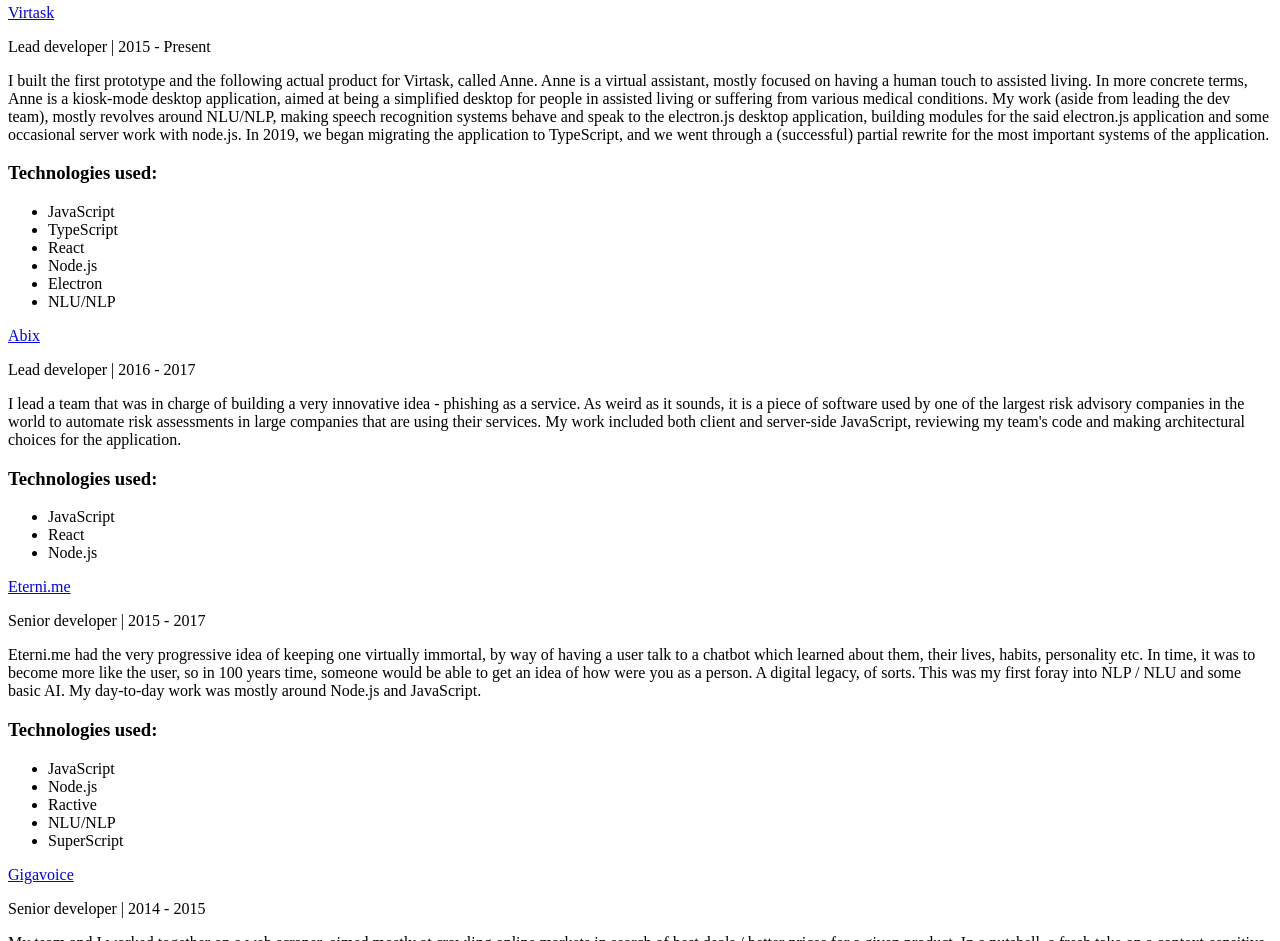
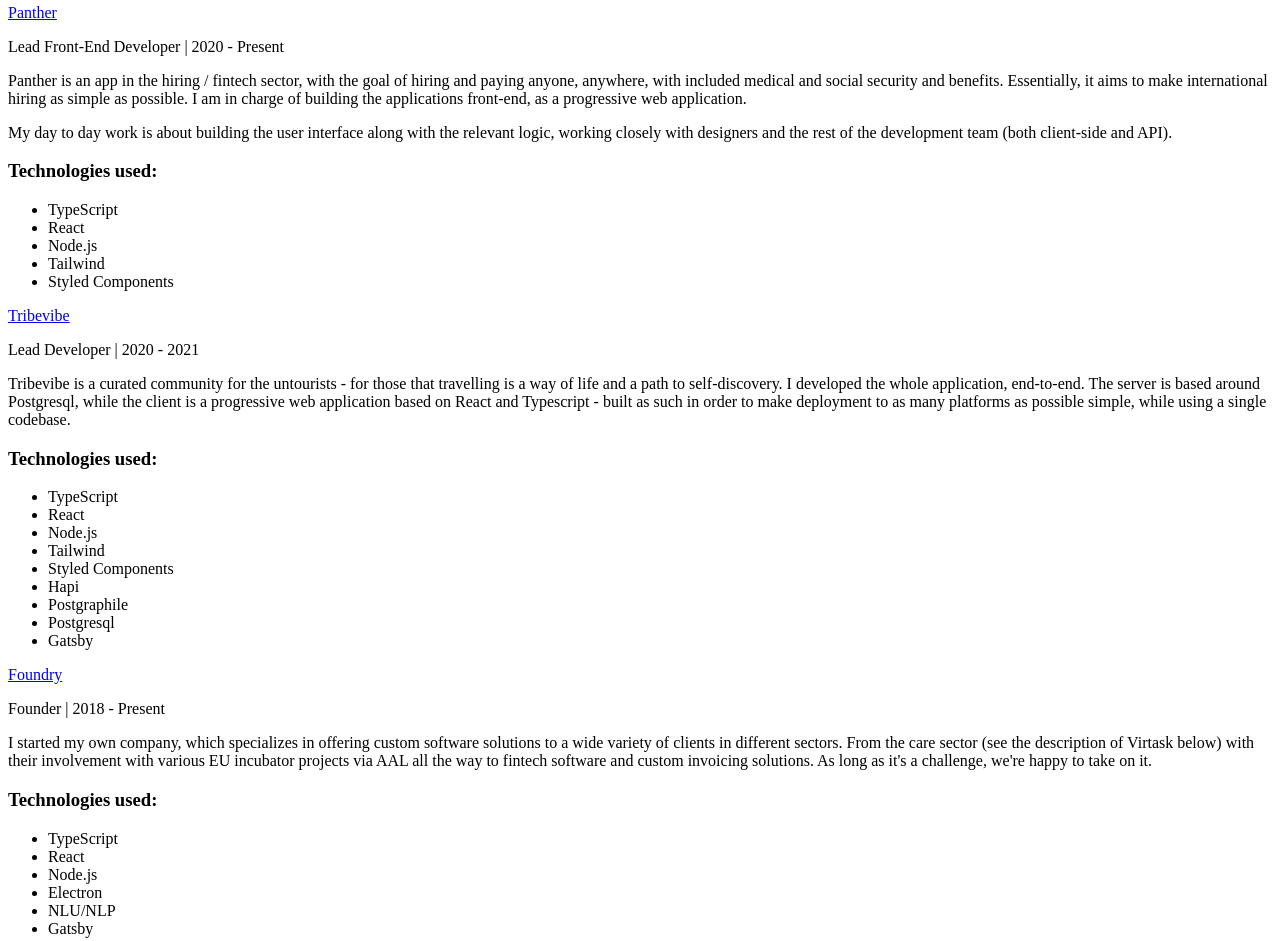
Before and after one commit to DBozhinovski/resume.darko.io, a Gatsby site: page / in a window 1280 px wide. Shown: the part 396-1337 px from the top of the page. Built offline with nearby package versions, Linux system fonts and the light colour scheme; Gatsby itself is replaced by a stand-in of ours.

Commit message:
Updates resume

```diff
--- a/src/pages/index.mdx
+++ b/src/pages/index.mdx
@@ -27,6 +27,49 @@
 >
 
   <SectionItem
+    title="Panther"
+    description="Lead Front-End Developer | 2020 - Present"
+    skills={['TypeScript', 'React', 'Node.js', 'Tailwind', 'Styled Components']}
+    link="https://panther.co/"
+  >
+
+Panther is an app in the hiring / fintech sector, with the goal of hiring and paying anyone, anywhere,
+with included medical and social security and benefits. Essentially, it aims to make international hiring as simple as possible.
+I am in charge of building the applications front-end, as a progressive web application.
+
+My day to day work is about building the user interface along with the relevant logic, working closely with designers and the rest of the
+development team (both client-side and API).
+
+  </SectionItem>
+
+
+  <SectionItem
+    title="Tribevibe"
+    description="Lead Developer | 2020 - 2021"
+    skills={['TypeScript', 'React', 'Node.js', 'Tailwind', 'Styled Components', 'Hapi', 'Postgraphile', 'Postgresql', 'Gatsby']}
+    link="https://tribevibe.earth/"
+  >
+
+Tribevibe is a curated community for the untourists - for those that travelling is a way of life and a path to self-discovery. I developed
+the whole application, end-to-end. The server is based around Postgresql, while the client is a progressive web application based on
+React and Typescript - built as such in order to make deployment to as many platforms as possible simple, while using a single codebase.
+
+  </SectionItem>
+
+  <SectionItem
+    title="Foundry"
+    description="Founder | 2018 - Present"
+    skills={['TypeScript', 'React', 'Node.js', 'Electron', 'NLU/NLP', 'Gatsby']}
+    link="https://foundry.mk/"
+  >
+
+I started my own company, which specializes in offering custom software solutions to a wide variety of clients in different sectors.
+From the care sector (see the description of Virtask below) with their involvement with various EU incubator projects via AAL all the way
+to fintech software and custom invoicing solutions. As long as it's a challenge, we're happy to take on it.
+
+  </SectionItem>
+
+  <SectionItem
     title="Virtask"
     description="Lead developer | 2015 - Present"
     skills={['JavaScript', 'TypeScript', 'React', 'Node.js', 'Electron', 'NLU/NLP']}
@@ -44,6 +87,10 @@
 and some occasional server work with node.js. In 2019, we began migrating the
 application to TypeScript, and we went through a (successful) partial
 rewrite for the most important systems of the application.
+
+The Anne product was a part of numerous EU incubator projects via the AAL in
+multiple EU (and EU-adjacent) countries - The Netherlands, Germany, Switzerland,
+Belgium and Italy to name a few.
 
   </SectionItem>
 
```
